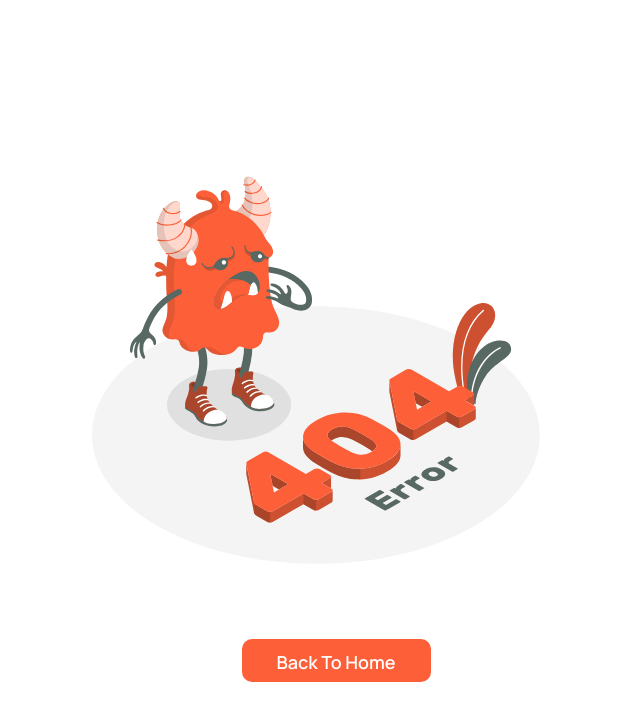
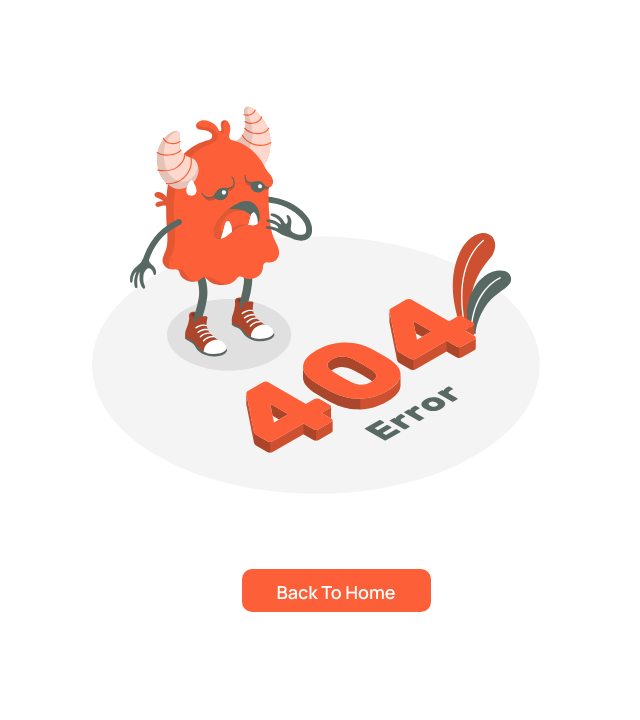
Before and after one commit to TranTienThanh3107-dev/k22-module1-law-firm-website, a website built with Vite: page 404.html in a window 1280 px wide. Shown: the whole page, without its empty margins (304-944 px from the left). Built offline with nearby package versions, Linux system fonts and the light colour scheme.

Commit message:
fix(404): update code

```diff
--- a/404.html
+++ b/404.html
@@ -9,8 +9,8 @@
     <link rel="stylesheet" href="./src/style.css" />
     <title>404 - Page Not Found | Justice Law Firm</title>
 </head>
-<body class="w-full maxh- bg-white no-scrollbar ">
-<main class="w-full bg-white flex items-center justify-center pt-10">
+<body class="w-full  bg-white no-scrollbar ">
+<main class="w-full bg-white flex items-center justify-center lg:pt-3 pt-10">
     <div class="flex flex-col items-center justify-center px-[20px]">
 
         <div class="relative w-[280px] h-[280px] lg:w-[489px] lg:h-[489px]">
```
